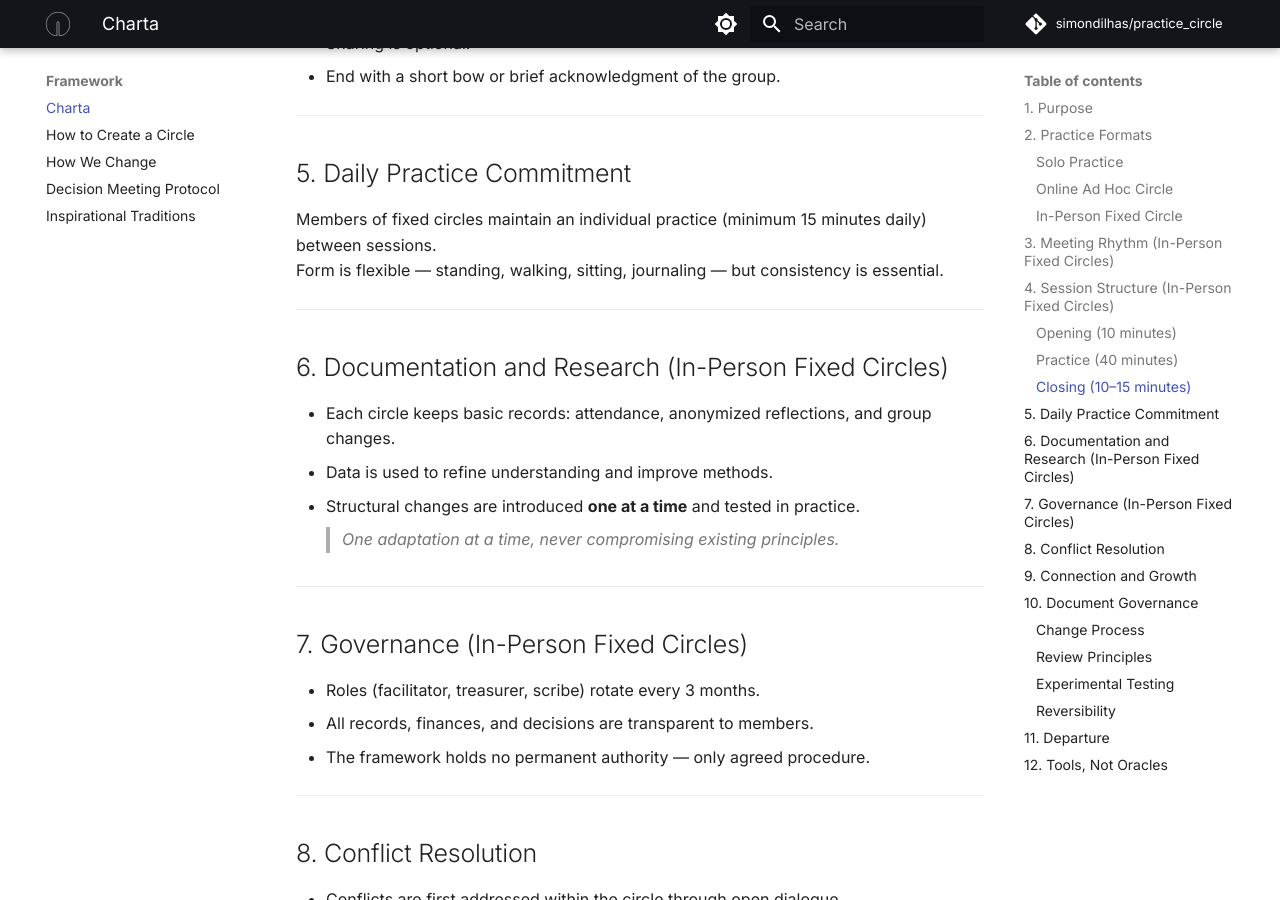
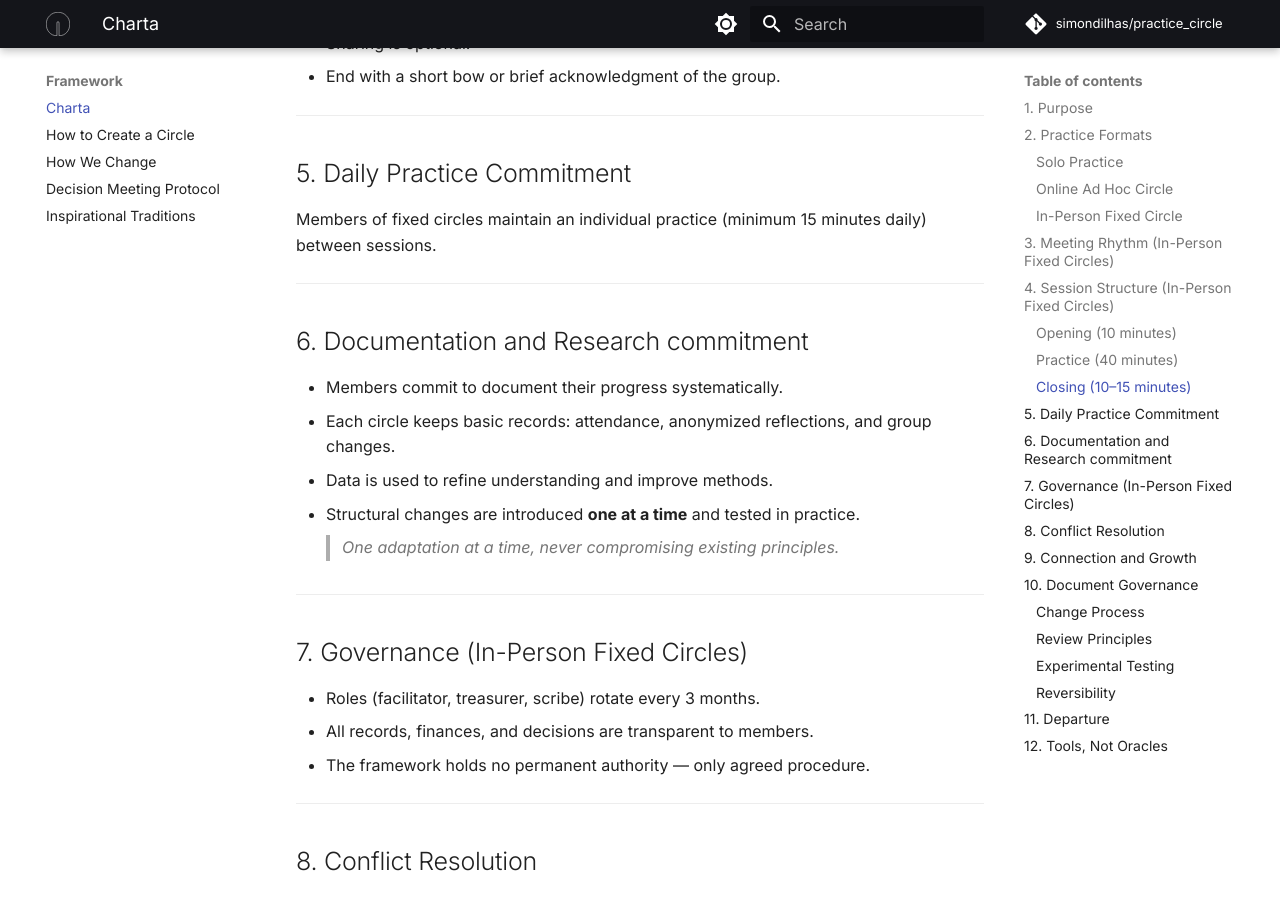
Before and after one commit to simondilhas/practice_circle, an MkDocs documentation site: the page built from docs/framework/CHARTA.md, in a window 1280 px wide and 900 px high, scrolled down 2265 px. Built offline with MkDocs 1.6.1 and Material for MkDocs 9.7.7, drawn with Linux system fonts in a browser that asks for light colours; comment, search, counter and statistics services are not loaded.

Commit message:
Update CHARTA.md

```diff
--- a/docs/framework/CHARTA.md
+++ b/docs/framework/CHARTA.md
@@ -72,11 +72,11 @@ Purpose: simple honesty and presence.
 
 ## 5. Daily Practice Commitment
 Members of fixed circles maintain an individual practice (minimum 15 minutes daily) between sessions.
-Form is flexible — standing, walking, sitting, journaling — but consistency is essential.
 
 ---
 
-## 6. Documentation and Research (In-Person Fixed Circles)
+## 6. Documentation and Research commitment
+- Members commit to document their progress systematically.
 - Each circle keeps basic records: attendance, anonymized reflections, and group changes.
 - Data is used to refine understanding and improve methods.
 - Structural changes are introduced **one at a time** and tested in practice.
```
